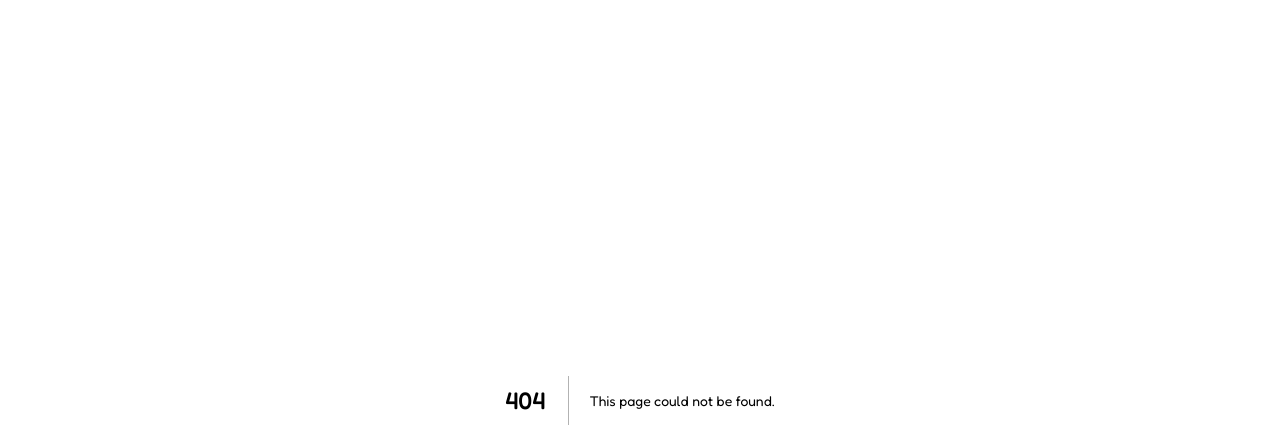
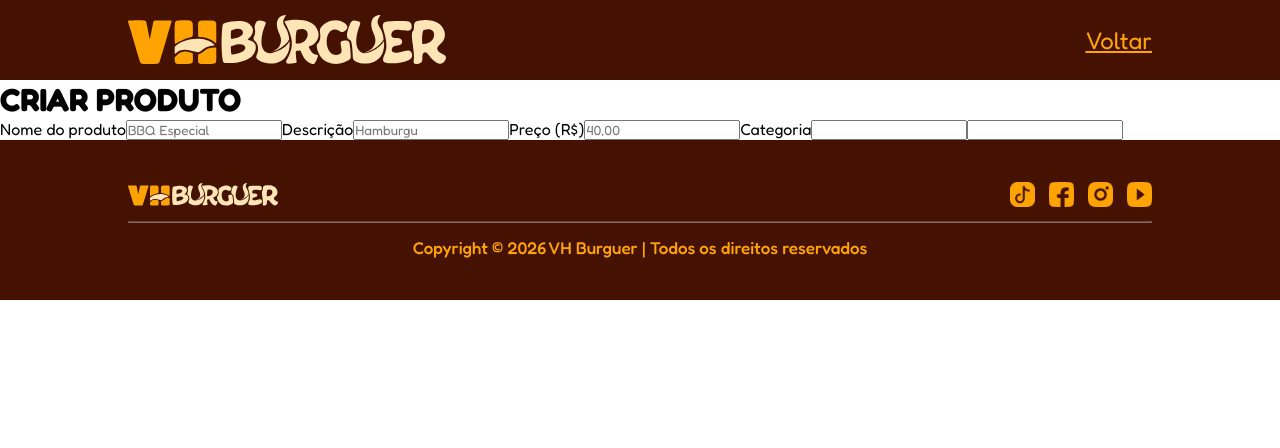
Before and after one commit to Queiroz754/VHBurguer-Next-, a Next.js app: page /produto in a window 1280 px wide. Before the commit this address had no page. Shown: the top 448 px of the page. Built offline with nearby package versions, Linux system fonts and the light colour scheme.

Commit message:
:construction: Feat: Fazendo a consumação de login

```diff
--- a/package.json
+++ b/package.json
@@ -12,6 +12,7 @@
     "@fortawesome/fontawesome-svg-core": "^7.2.0",
     "@fortawesome/free-solid-svg-icons": "^7.2.0",
     "@fortawesome/react-fontawesome": "^3.3.1",
+    "axios": "^1.15.2",
     "next": "16.2.3",
     "react": "19.2.4",
     "react-dom": "19.2.4"
--- /dev/null
+++ b/src/pages/api/api.ts
@@ -0,0 +1,8 @@
+import axios from "axios";
+
+const apiLocal = "https://localhost:7284/api/"
+
+//criar um endereco da api dentro do axios
+export const api = axios.create({
+    baseURL: apiLocal
+})
--- a/src/pages/detalhe-produto/index.tsx
+++ b/src/pages/detalhe-produto/index.tsx
@@ -20,7 +20,7 @@ const DetalheProduto = () => {
                     <aside id={styles.info_valor_categoria}>
                         <div id={styles.preco}>
                             <p className={styles.titulo}>Preço R$</p>
-                            <p className={styles.conteudo}><p id={styles.preco_antigo}>R$45,00</p>R$35,00</p>
+                            <p className={styles.conteudo}> R$45,00 R$35,00</p>
                         </div>
                         <div id={styles.categoria}>
                             <p className={styles.titulo}>Categoria</p>
--- /dev/null
+++ b/src/pages/produto/index.tsx
@@ -0,0 +1,28 @@
+import SubHeader from "@/components/sub-header/sub-header";
+import Footer from "@/components/footer/footer";
+import styles from "./produto.module.css"
+const Produto = () => {
+    return (
+        <>
+            <SubHeader/>
+            <main>
+                    <h1 id={styles.titulo_produto}>CRIAR PRODUTO</h1>
+                    <form action="">
+                        <label htmlFor="nome">Nome do produto</label>
+                        <input type="text" name="nome" placeholder="BBQ Especial" id={styles.input_pequeno} />
+                        <label htmlFor="descricao">Descrição</label>
+                        <input type="text" name="descricao" placeholder="Hamburgu" id={styles.descricao} />
+                        <label htmlFor="preco">Preço (R$)</label>
+                        <input type="number" placeholder="40,00" name="preco" />
+                        <label htmlFor="">Categoria</label>
+                        <input type="text" />
+                        <label htmlFor=""></label>
+                        <input type="text" />
+                    </form>
+            </main>
+            <Footer/>
+        </>
+    )
+}
+
+export default Produto;
```
Also changed, not shown: src/pages/api/authService.ts (added, +15 -0 lines), src/pages/detalhe-produto/detalhe-produto.module.css (+4 -4 lines), src/pages/login/index.tsx (+20 -3 lines), src/pages/produto/produto.module.css (added), 1 other file (tests, documents, lock files or other folders).
